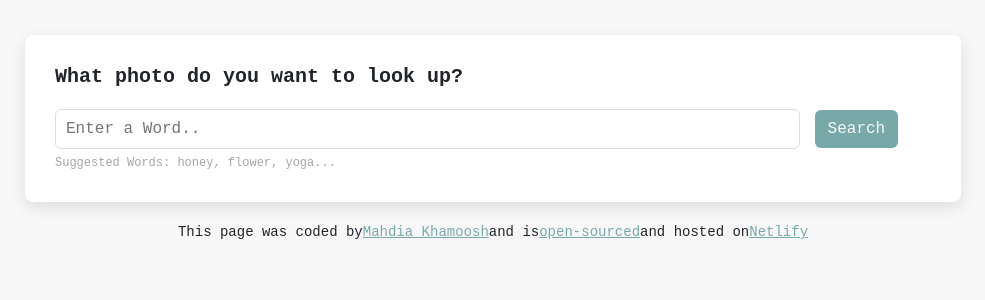
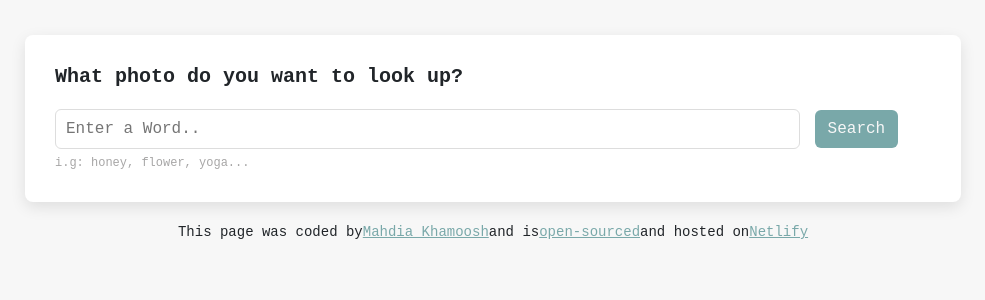
Before and after one commit to Mahdia-123/react-gallery-app, a React (Create React App) app: page / in a window 1280 px wide. Shown: the top 300 px of the page, without its empty margins (147-1132 px from the left). Built offline with nearby package versions, Linux system fonts and the light colour scheme.

Commit message:
Update Gallery.js

```diff
--- a/src/Gallery.js
+++ b/src/Gallery.js
@@ -40,7 +40,7 @@ export default function Gallery() {
             Search
           </button>
         </form>
-        <div className="Hint">Suggested Words: honey, flower, yoga...</div>
+        <div className="Hint">i.g: honey, flower, yoga...</div>
       </section>
       <Photos photos={photos} />
     </div>
```
